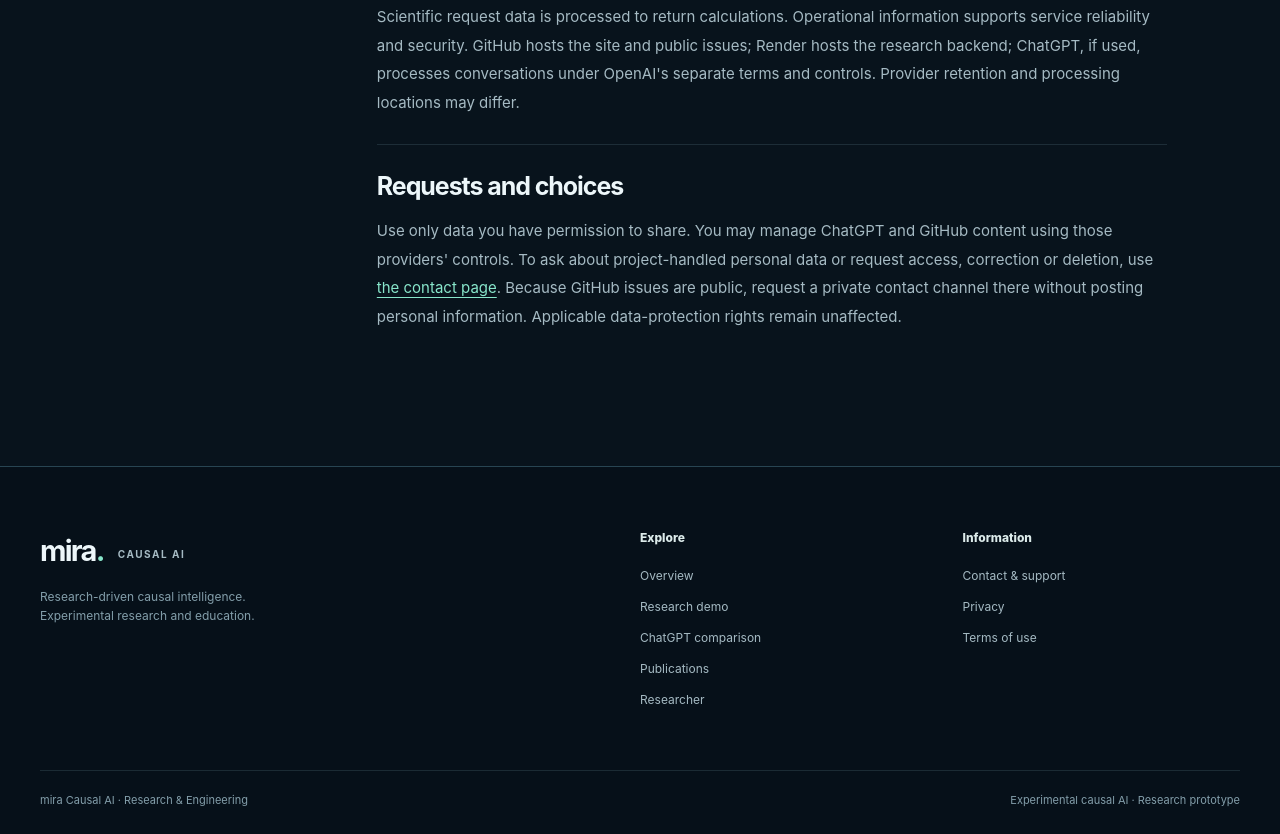
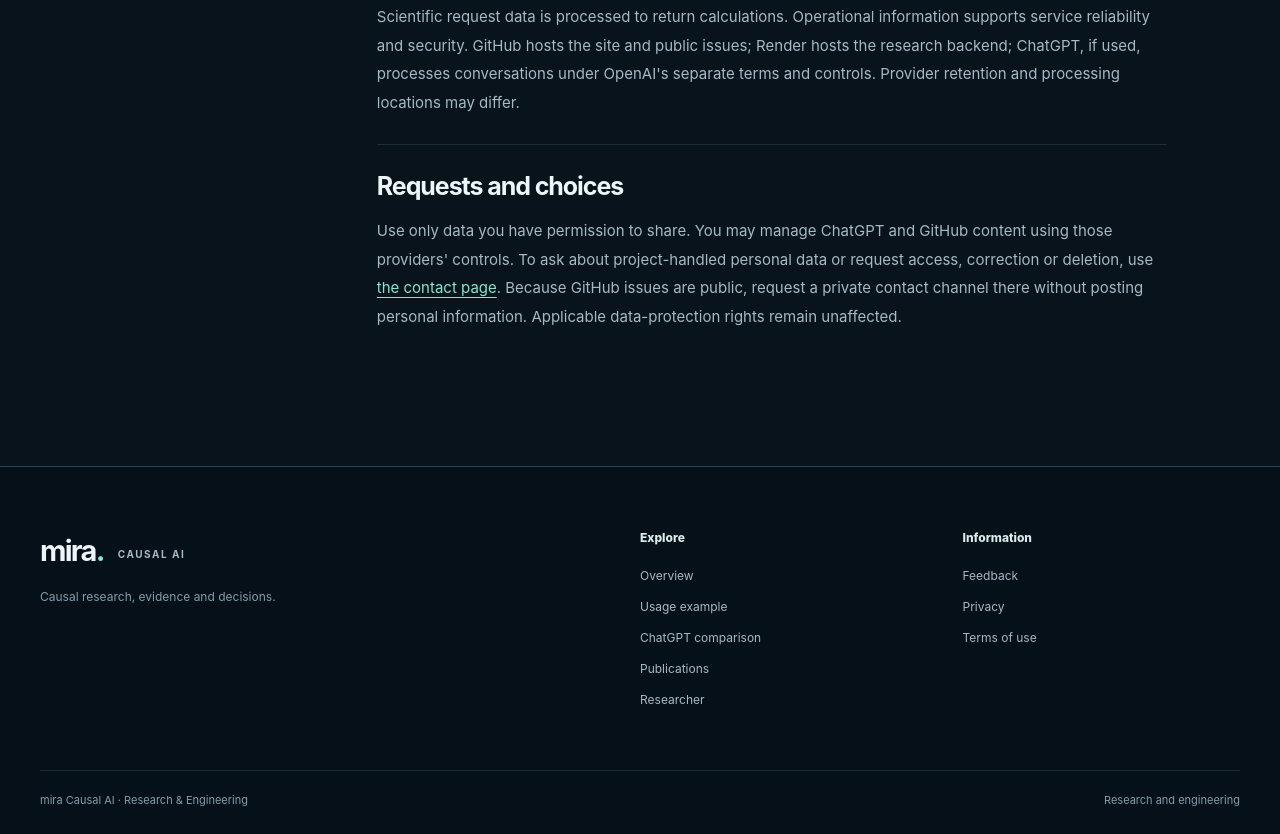
Before and after one commit to FTamas77/mira-causal-ai-site, a plain HTML site: page privacy.html in a window 1280 px wide. Shown: the part 796-1630 px from the top of the page. Drawn offline with Linux system fonts and the light colour scheme.

Commit message:
Unify clean navigation, example and issue-based feedback

```diff
--- a/privacy.html
+++ b/privacy.html
@@ -24,11 +24,11 @@
       <nav class="primary-nav" aria-label="Main navigation">
   <a href="./" >Overview</a>
   <a href="./#research">Research</a>
-  <a href="demo.html" >Demo</a>
+  <a href="demo.html" >Example</a>
   <a href="./#publications">Publications</a>
   <a href="benchmark.html">Benchmark</a>
   <a href="./#about">Researcher</a>
-  <a href="support.html" >Contact</a>
+  <a href="support.html" >Feedback</a>
 </nav>
     </div>
   </header>
@@ -44,11 +44,11 @@
 </main>
   <footer class="site-footer">
     <div class="container footer-main">
-      <div><a class="footer-brand" href="./">mira<span>.</span> <small>CAUSAL AI</small></a><p>Research-driven causal intelligence.<br>Experimental research and education.</p></div>
-      <div class="footer-links"><span class="footer-label">Explore</span><a href="./">Overview</a><a href="demo.html">Research demo</a><a href="benchmark.html">ChatGPT comparison</a><a href="./#publications">Publications</a><a href="./#about">Researcher</a></div>
-      <div class="footer-links"><span class="footer-label">Information</span><a href="support.html">Contact &amp; support</a><a href="privacy.html">Privacy</a><a href="terms.html">Terms of use</a></div>
+      <div><a class="footer-brand" href="./">mira<span>.</span> <small>CAUSAL AI</small></a><p>Causal research, evidence and decisions.</p></div>
+      <div class="footer-links"><span class="footer-label">Explore</span><a href="./">Overview</a><a href="demo.html">Usage example</a><a href="benchmark.html">ChatGPT comparison</a><a href="./#publications">Publications</a><a href="./#about">Researcher</a></div>
+      <div class="footer-links"><span class="footer-label">Information</span><a href="support.html">Feedback</a><a href="privacy.html">Privacy</a><a href="terms.html">Terms of use</a></div>
     </div>
-    <div class="container footer-bottom"><span>mira Causal AI · Research &amp; Engineering</span><span>Experimental causal AI · Research prototype</span></div>
+    <div class="container footer-bottom"><span>mira Causal AI · Research &amp; Engineering</span><span>Research and engineering</span></div>
   </footer>
 </body>
 </html>
```
